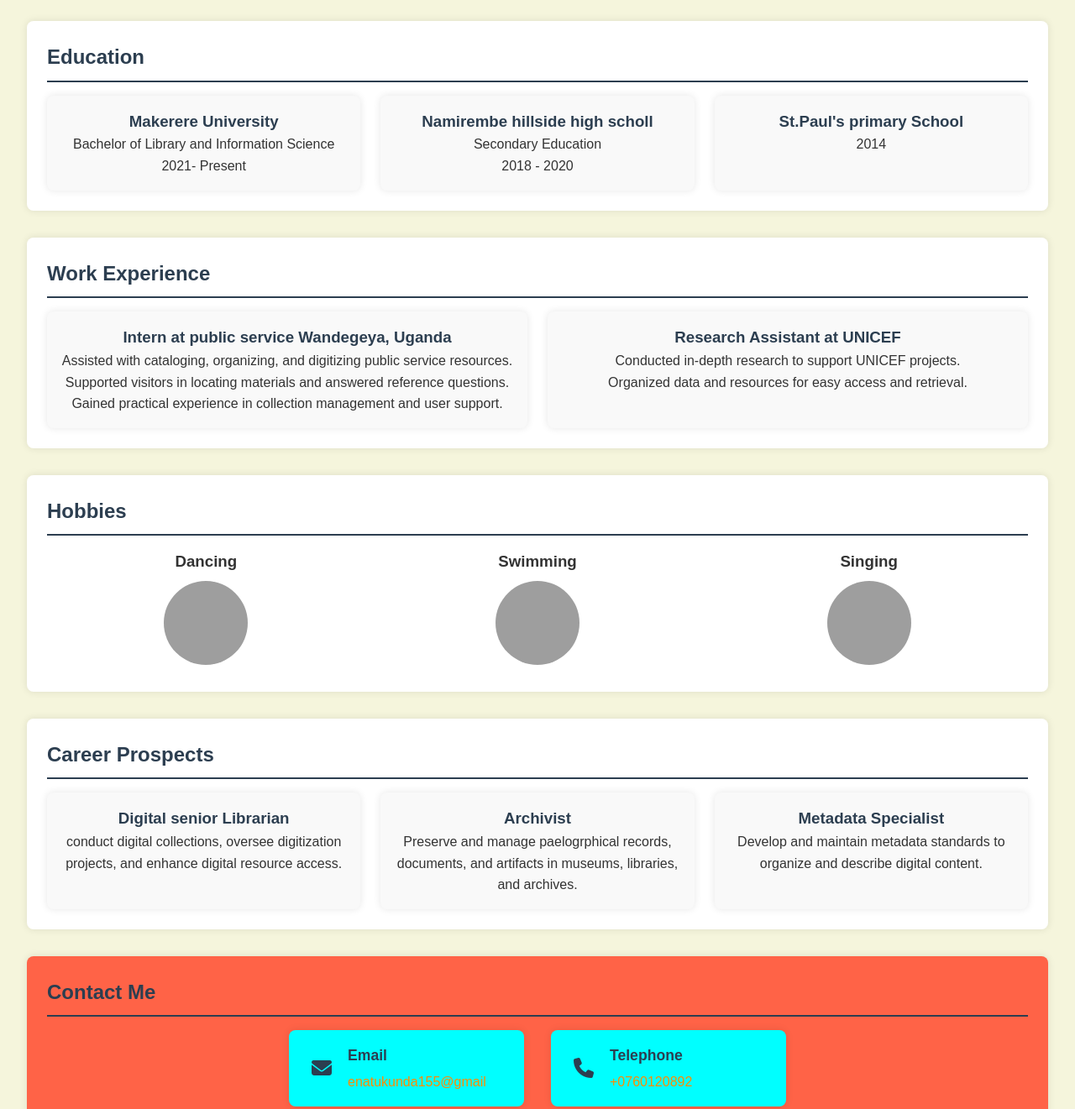
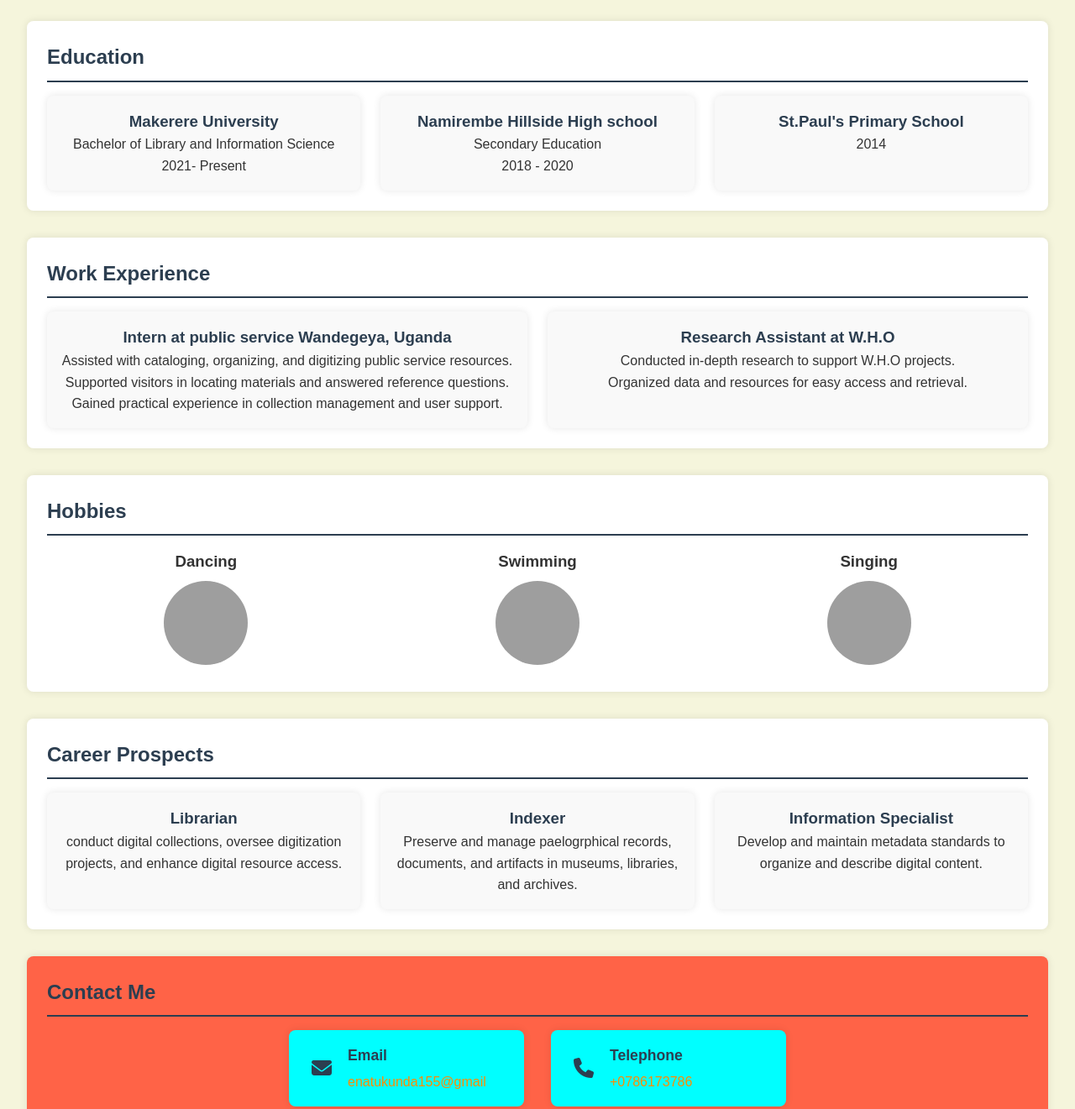
Before and after one commit to makerere2024/websiteproject, a plain HTML site: page index.html in a window 1280 px wide. Shown: the part 400-1721 px from the top of the page at 84% size. Drawn offline with Linux system fonts and the light colour scheme; grey boxes are pictures that could not be loaded.

Commit message:
Update and rename money.html to index.html

```diff
--- a/money.html
+++ b/index.html
@@ -32,12 +32,12 @@
 <p>2021- Present</p>
 </div>
 <div class="flex-item">
-<h3>Namirembe hillside high scholl</h3>
+<h3>Namirembe Hillside High school</h3>
 <p>Secondary Education</p>
 <p>2018 - 2020</p>
 </div>
 <div class="flex-item">
-<h3>St.Paul's primary School </h3>
+<h3>St.Paul's Primary School </h3>
 <p>  2014 </p>
 </div>
 </div>
@@ -52,8 +52,8 @@
 <p>Gained practical experience in collection management and user support.</p>
 </div>
 <div class="flex-item">
-<h3>Research Assistant at UNICEF</h3>
-<p>Conducted in-depth research to support UNICEF projects.</p>
+<h3>Research Assistant at W.H.O</h3>
+<p>Conducted in-depth research to support W.H.O projects.</p>
 <p>Organized data and resources for easy access and retrieval.</p>
 </div>
 </div>
@@ -80,15 +80,15 @@
             <h2>Career Prospects</h2>
             <div class="flex-container">
                 <div class="flex-item">
-                    <h3>Digital  senior Librarian</h3>
+                    <h3> Librarian</h3>
                     <p>conduct  digital collections, oversee digitization projects, and enhance digital resource access.</p>
                 </div>
                 <div class="flex-item">
-                    <h3>Archivist</h3>
+                    <h3>Indexer</h3>
                     <p>Preserve and manage paelogrphical records, documents, and artifacts in museums, libraries, and archives.</p>
                 </div>
                 <div class="flex-item">
-                    <h3>Metadata Specialist</h3>
+                    <h3>Information Specialist</h3>
                     <p>Develop and maintain metadata standards to organize and describe digital content.</p>
                 </div>
             </div>
@@ -109,7 +109,7 @@
 <i class="fas fa-phone"></i>
 <div>
 <h3>Telephone</h3>
-<p><a href="tel:0786173786+">+0760120892</a></p>
+<p><a href="tel:0786173786+">+0786173786</a></p>
 </div>
 </div>
 
```
